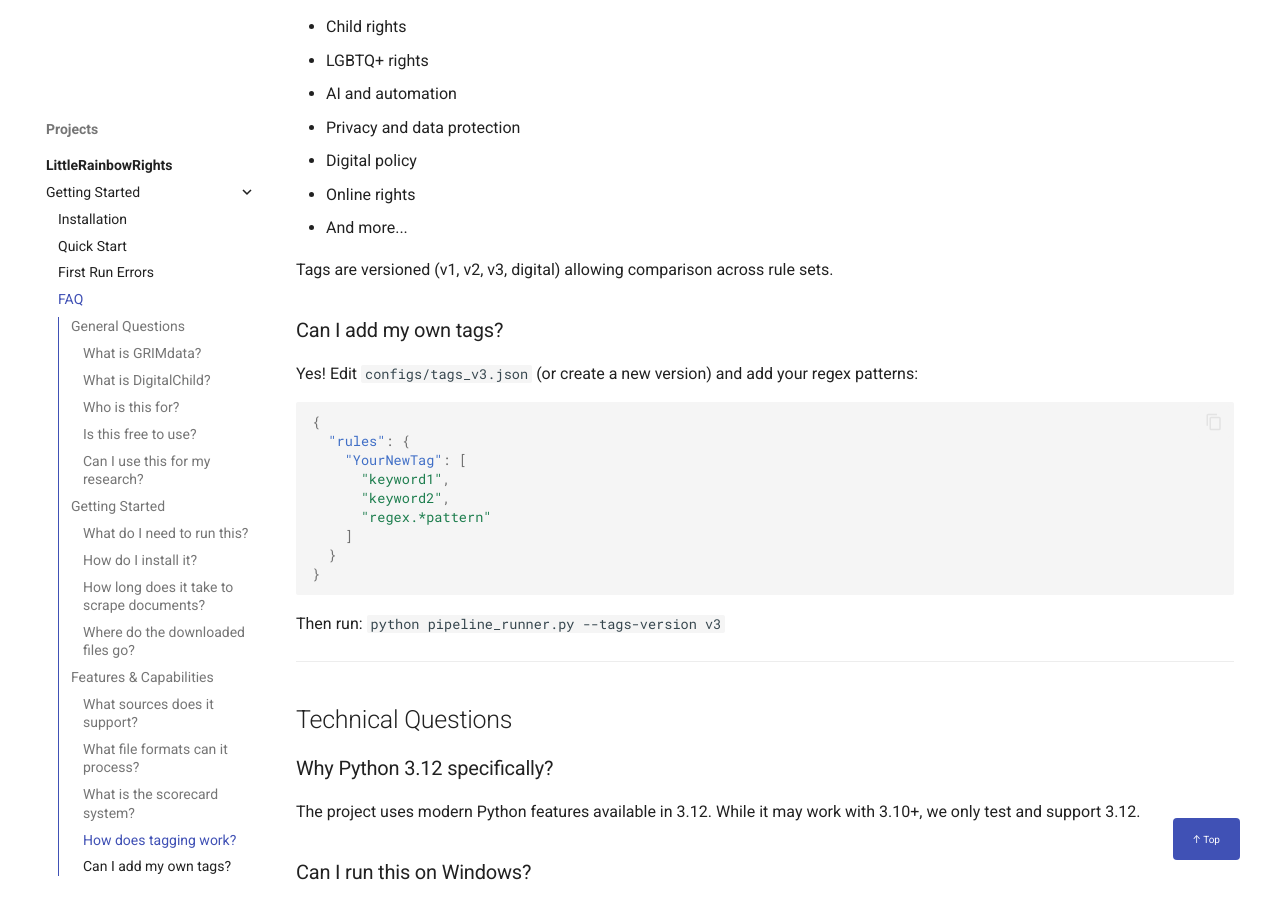
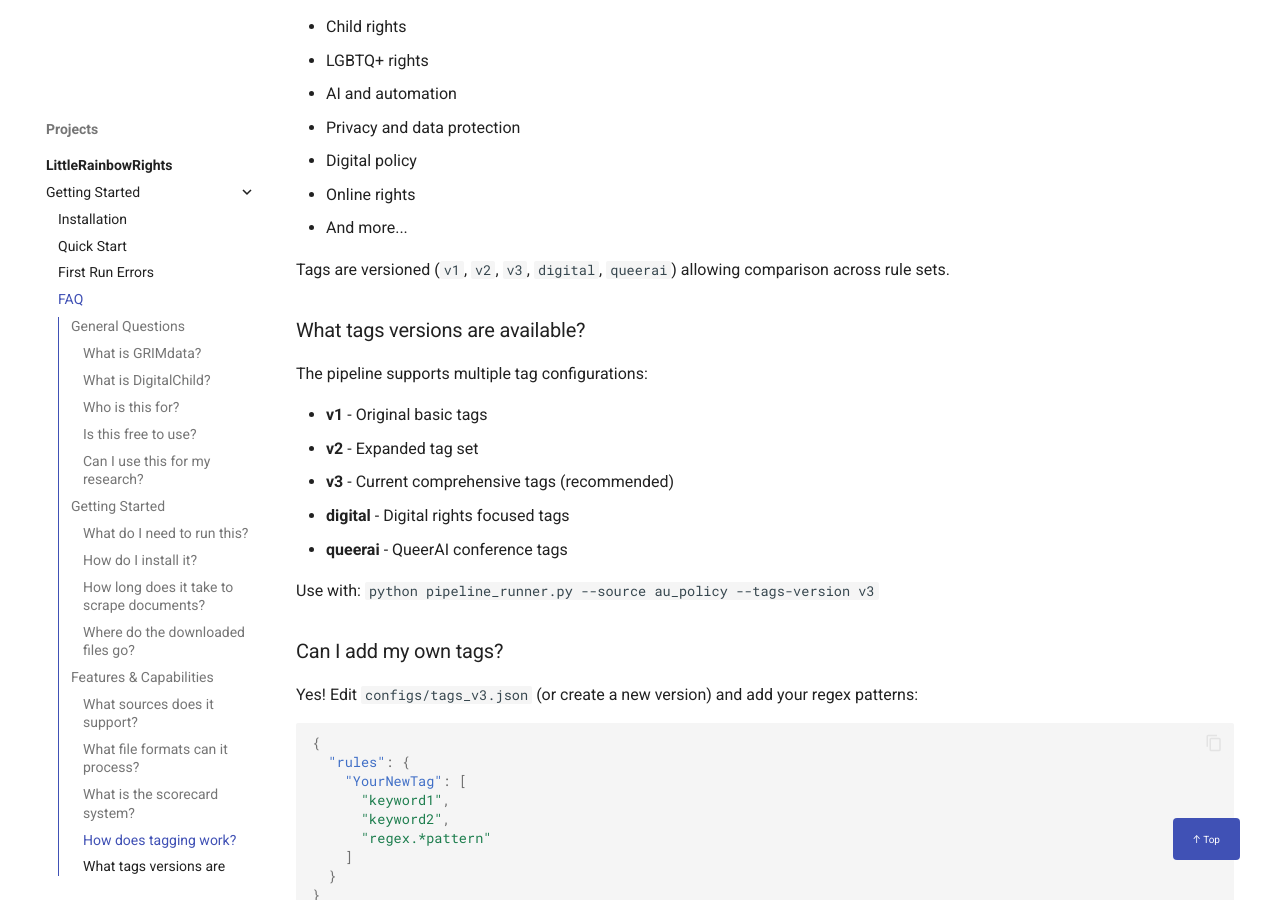
Before and after one commit to MissCrispenCakes/DigitalChild, an MkDocs documentation site: the page built from docs/FAQ.md, in a window 1280 px wide and 900 px high, scrolled down 3881 px. Built offline with MkDocs 1.6.1 and Material for MkDocs 9.7.7, drawn with Linux system fonts in a browser that asks for light colours; comment, search, counter and statistics services are not loaded.

Commit message:
Fix JOSS review errors: import issues and tags version docs
Fixed two critical issues found during JOSS review simulation:

1. Scorecard diff import error:
   - Changed check_for_updates (non-existent) to run_diff_check
   - Changed enrich_metadata to enrich_all_metadata
   - Changed validate_scorecard_urls to validate_all_urls
   - Updated return value handling to match actual function signatures

2. Tags version documentation:
   - Replaced "latest" (unsupported) with "v3" in all docs
   - Updated README, CLAUDE.md, RUNBOOK, quickstart, ARCHITECTURE, FAQ
   - Added explicit list of available versions: v1, v2, v3, digital, queerai
   - Improved error message to show available versions when invalid version specified

All 124 tests pass. Scorecard diff mode now works correctly.

Co-Authored-By: Claude Sonnet 4.5 <noreply@anthropic.com>

```diff
--- a/docs/FAQ.md
+++ b/docs/FAQ.md
@@ -144,7 +144,19 @@ The tagger applies regex-based rules to identify mentions of:
 - Online rights
 - And more...
 
-Tags are versioned (v1, v2, v3, digital) allowing comparison across rule sets.
+Tags are versioned (`v1`, `v2`, `v3`, `digital`, `queerai`) allowing comparison across rule sets.
+
+### What tags versions are available?
+
+The pipeline supports multiple tag configurations:
+
+- **v1** - Original basic tags
+- **v2** - Expanded tag set
+- **v3** - Current comprehensive tags (recommended)
+- **digital** - Digital rights focused tags
+- **queerai** - QueerAI conference tags
+
+Use with: `python pipeline_runner.py --source au_policy --tags-version v3`
 
 ### Can I add my own tags?
 
```
Also changed, not shown: CLAUDE.md (+2 -2 lines), README.md (+2 -2 lines), docs/ARCHITECTURE.md (+2 -1 lines), docs/getting-started/quickstart.md (+3 -3 lines), docs/guides/RUNBOOK.md (+2 -2 lines), docs/index.md (+4 -2 lines), pipeline_runner.py (+13 -7 lines), .github/copilot-instructions.md.
